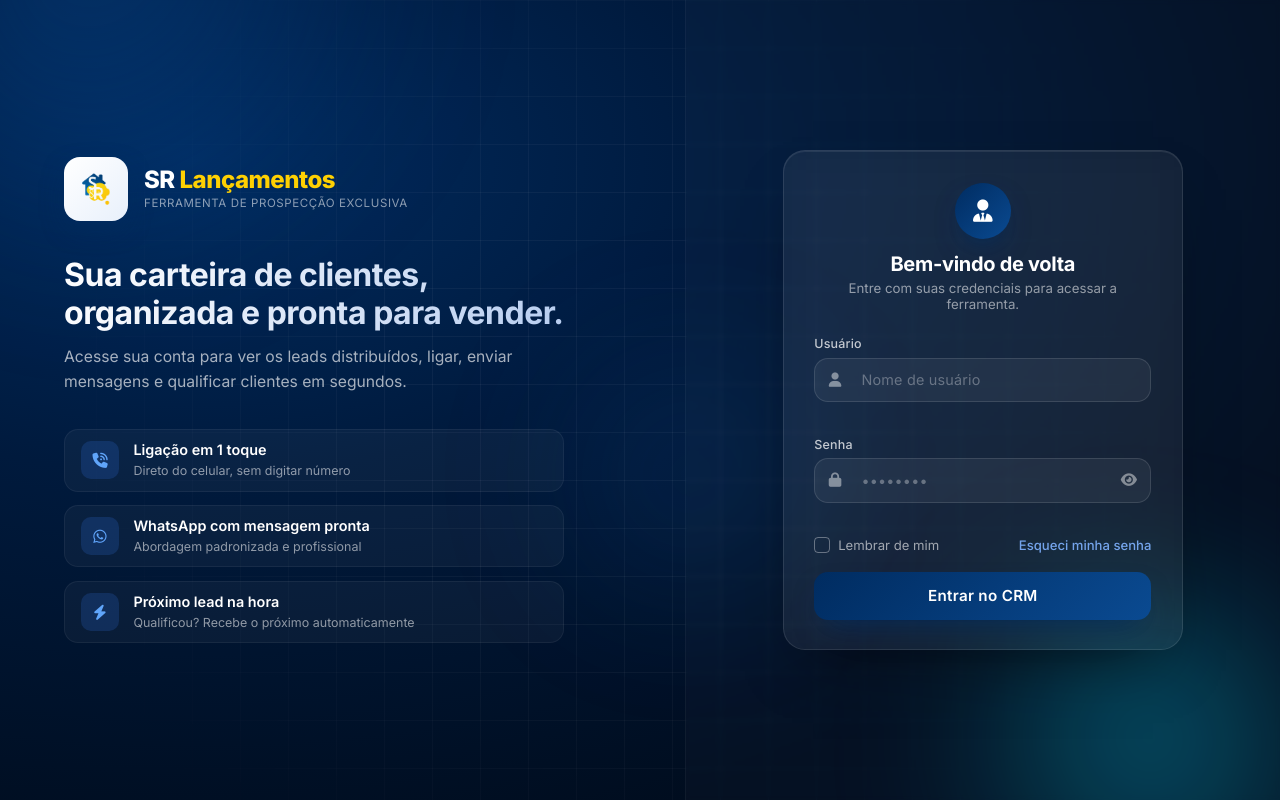
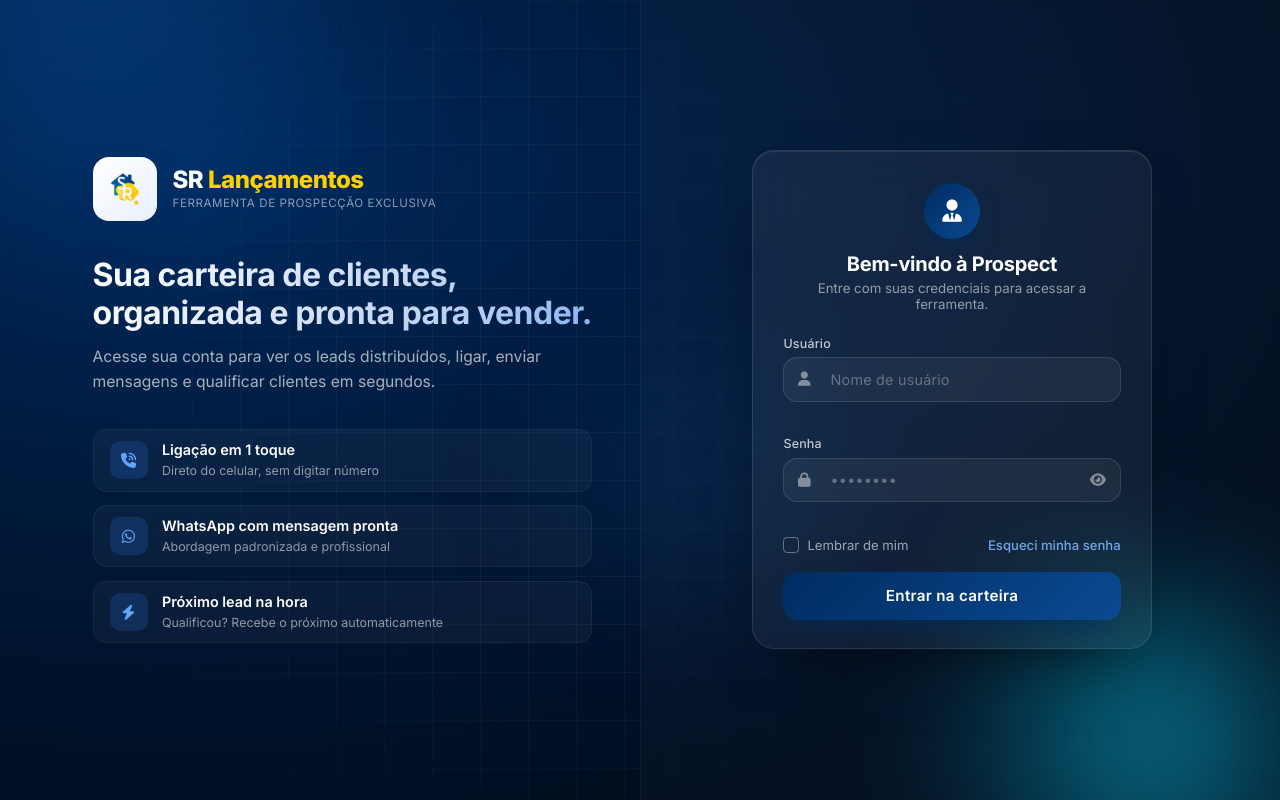
Before and after one commit to rdgoliveirasilva/crm-imobiliaria, a website: page frontend/index.html in a window 1280 px wide. Drawn offline with Linux system fonts and the light colour scheme.

Commit message:
Login redesenhado com animacoes + ajustes de layout

```diff
--- a/frontend/css/login.css
+++ b/frontend/css/login.css
@@ -83,10 +83,15 @@
     position: relative;
     z-index: 2;
     display: grid;
-    grid-template-columns: 1.15fr 1fr;
+    grid-template-columns: 1fr 1fr;
     width: 100%;
     height: 100vh;
+    max-width: 1300px;         /* limita a largura total */
+    margin: 0 auto;            /* centraliza horizontalmente */
     overflow: hidden;
+    gap: 2rem;                 /* respiro entre os 2 blocos */
+    padding: 0 2rem;           /* respiro nas bordas */
+    box-sizing: border-box;
 }
 
 /* ---------- LADO ESQUERDO: BRANDING ---------- */
@@ -94,7 +99,8 @@
 .brand-side {
     display: flex;
     align-items: center;
-    padding: 3rem 3rem 3rem 4rem;
+    justify-content: flex-end;    /* empurra o conteúdo pra direita (perto do form) */
+    padding: 3rem 2rem 3rem 1rem; /* menos padding na esquerda */
     position: relative;
     height: 100%;
     overflow: hidden;
@@ -106,7 +112,17 @@
     flex-direction: column;
     gap: 2.2rem;
     animation: fadeSlideUp 0.9s ease both;
+    /* Adiciona animação em cascata nos filhos */
 }
+
+.brand-content > * {
+    opacity: 0;
+    animation: fadeSlideUp 0.7s ease both;
+}
+
+.brand-content > *:nth-child(1) { animation-delay: 0.1s; }
+.brand-content > *:nth-child(2) { animation-delay: 0.25s; }
+.brand-content > *:nth-child(3) { animation-delay: 0.4s; }
 
 /* ---------- LOGO COM IMAGEM ---------- */
 
@@ -254,14 +270,32 @@
     align-items: center;
     justify-content: center;
     padding: 2rem 3rem;
-    background: rgba(255, 255, 255, 0.02);
-    backdrop-filter: blur(2px);
-    border-left: 1px solid rgba(255, 255, 255, 0.04);
     height: 100%;
     overflow: hidden;
+    position: relative;
+    /* Removido background e border do próprio elemento */
 }
 
+/* Painel de fundo que estica até as bordas da tela */
+.form-side::before {
+    content: '';
+    position: fixed;
+    top: 0;
+    right: 0;
+    bottom: 0;
+    width: 50vw;
+    background: rgba(255, 255, 255, 0.02);
+    border-left: 1px solid rgba(255, 255, 255, 0.04);
+    backdrop-filter: blur(2px);
+    -webkit-backdrop-filter: blur(2px);
+    pointer-events: none;
+    z-index: 0;
+}
+
+/* Card acima do painel */
 .login-card {
+    position: relative;
+    z-index: 1;
     width: 100%;
     max-width: 400px;
     background: rgba(255, 255, 255, 0.055);
@@ -585,6 +619,168 @@
     color: #86efac;
 }
 
+/* =========================================================
+   ANIMAÇÕES EXTRAS
+   ========================================================= */
+
+/* Aura pulsante atrás do logo */
+.logo-mark {
+    position: relative;
+}
+
+.logo-mark::before {
+    content: '';
+    position: absolute;
+    inset: -8px;
+    border-radius: 50%;
+    background: radial-gradient(circle, rgba(96, 165, 250, 0.35) 0%, transparent 70%);
+    animation: logoAura 3.5s ease-in-out infinite;
+    z-index: -1;
+}
+
+@keyframes logoAura {
+    0%, 100% { transform: scale(1);    opacity: 0.5; }
+    50%      { transform: scale(1.2);  opacity: 0.9; }
+}
+
+/* Logo gira suave no hover */
+.brand-logo:hover .logo-mark {
+    animation: logoSpin 0.6s ease-in-out;
+}
+
+@keyframes logoSpin {
+    0%   { transform: rotate(0deg)   scale(1); }
+    50%  { transform: rotate(-8deg)  scale(1.08); }
+    100% { transform: rotate(0deg)   scale(1); }
+}
+
+/* Título com gradiente animado */
+.brand-headline h2 {
+    background: linear-gradient(
+        120deg,
+        #ffffff 0%,
+        #b7cdf0 40%,
+        #60a5fa 60%,
+        #ffffff 100%
+    );
+    background-size: 200% 100%;
+    -webkit-background-clip: text;
+    background-clip: text;
+    -webkit-text-fill-color: transparent;
+    animation: gradientShift 5s ease-in-out infinite;
+}
+
+@keyframes gradientShift {
+    0%, 100% { background-position: 0% 50%; }
+    50%      { background-position: 100% 50%; }
+}
+
+/* Cards de feature — hover elevado + glow */
+.brand-features li {
+    position: relative;
+    overflow: hidden;
+}
+
+.brand-features li::before {
+    content: '';
+    position: absolute;
+    left: -100%;
+    top: 0;
+    width: 100%;
+    height: 100%;
+    background: linear-gradient(
+        90deg,
+        transparent 0%,
+        rgba(96, 165, 250, 0.15) 50%,
+        transparent 100%
+    );
+    transition: left 0.6s ease;
+}
+
+.brand-features li:hover::before {
+    left: 100%;
+}
+
+.brand-features li:hover {
+    background: rgba(59, 130, 246, 0.12);
+    border-color: rgba(59, 130, 246, 0.4);
+    transform: translateX(8px);
+    box-shadow: 0 8px 24px -10px rgba(96, 165, 250, 0.4);
+}
+
+.brand-features li:hover .feature-icon {
+    background: linear-gradient(135deg, var(--primary) 0%, var(--accent) 100%);
+    color: var(--white);
+    transform: scale(1.1) rotate(-6deg);
+    box-shadow: 0 8px 20px -8px rgba(37, 99, 235, 0.7);
+}
+
+/* Ícone das features — transição mais suave */
+.feature-icon {
+    transition: all 0.35s cubic-bezier(0.4, 0, 0.2, 1);
+}
+
+/* Card do formulário — entrada com bounce suave */
+.login-card {
+    animation: cardBounceIn 0.9s 0.2s cubic-bezier(0.4, 0, 0.2, 1) both;
+}
+
+@keyframes cardBounceIn {
+    0%   { opacity: 0; transform: translateY(30px) scale(0.96); }
+    60%  { opacity: 1; transform: translateY(-4px) scale(1.01); }
+    100% { opacity: 1; transform: translateY(0) scale(1); }
+}
+
+/* Avatar do card com brilho no hover */
+.login-card:hover .login-avatar {
+    transform: scale(1.08) rotate(3deg);
+    box-shadow:
+        0 12px 28px -10px rgba(37, 99, 235, 0.9),
+        0 0 0 8px rgba(59, 130, 246, 0.08);
+}
+
+/* Ícones do input reagem ao foco */
+.input-field:focus-within > i:first-child {
+    transform: scale(1.15);
+    transition: transform 0.25s ease;
+}
+
+/* Botão login com brilho passando */
+.btn-login::after {
+    content: '';
+    position: absolute;
+    top: 0;
+    left: -100%;
+    width: 60%;
+    height: 100%;
+    background: linear-gradient(
+        90deg,
+        transparent 0%,
+        rgba(255, 255, 255, 0.35) 50%,
+        transparent 100%
+    );
+    transition: left 0.7s ease;
+    z-index: 2;
+}
+
+.btn-login:hover::after {
+    left: 120%;
+}
+
+/* Blob com rotação extra */
+.blob-1 {
+    animation: floatBlob 18s ease-in-out infinite, blobPulse 8s ease-in-out infinite;
+}
+
+.blob-2 {
+    animation: floatBlob 22s ease-in-out infinite reverse, blobPulse 10s ease-in-out infinite;
+}
+
+@keyframes blobPulse {
+    0%, 100% { opacity: 0.55; }
+    50%      { opacity: 0.75; }
+}
+
 /* ---------- ANIMAÇÕES ---------- */
 
 @keyframes fadeSlideUp {
@@ -660,6 +856,10 @@
         padding: 1.2rem 1.4rem 2rem;
         border-left: none;
     }
+
+    .form-side::before {
+        display: none;
+    }
 }
 
 
--- a/frontend/index.html
+++ b/frontend/index.html
@@ -107,7 +107,7 @@
                     <div class="login-avatar">
                         <i class="fas fa-user-tie"></i>
                     </div>
-                    <h2>Bem-vindo de volta</h2>
+                    <h2>Bem-vindo à Prospect</h2>
                     <p>Entre com suas credenciais para acessar a ferramenta.</p>
                 </header>
 
@@ -162,7 +162,7 @@
                     </div>
 
                     <button type="submit" class="btn-login" id="btnLogin">
-                        <span class="btn-text">Entrar no CRM</span>
+                        <span class="btn-text">Entrar na carteira</span>
                         <span class="btn-loader"><i class="fas fa-circle-notch fa-spin"></i></span>
                     </button>
 
```
